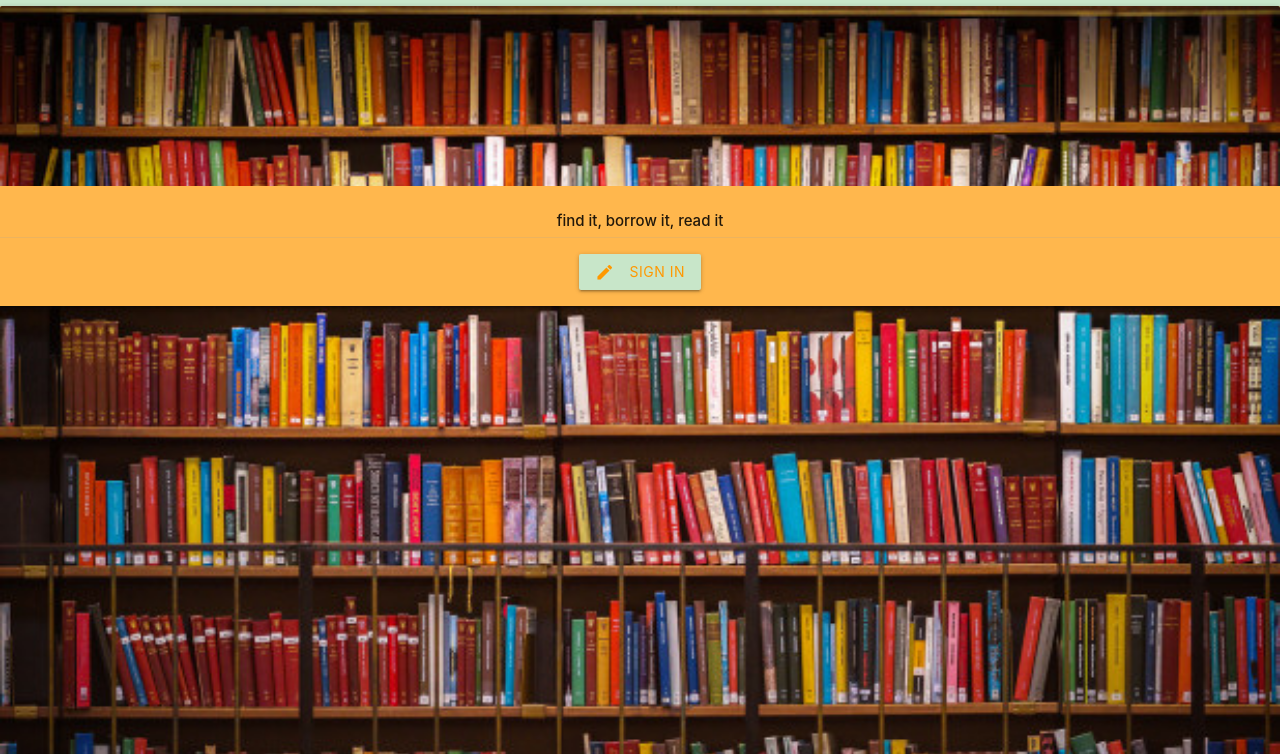
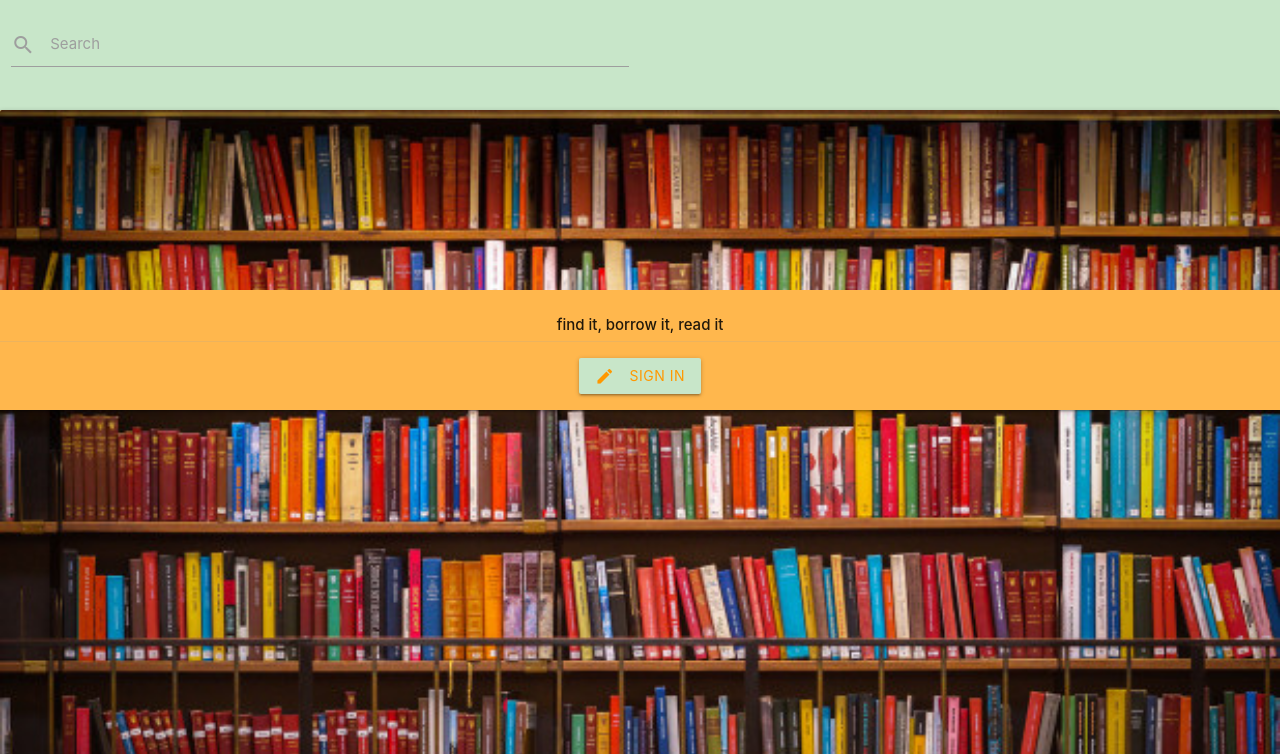
Before and after one commit to tbayasen/Project-2, a website: page app/public/pages/index.html in a window 1280 px wide. Shown: the part 130-884 px from the top of the page. Drawn offline with nearby package versions, Linux system fonts and the light colour scheme.

Commit message:
add searchbar

```diff
--- a/app/public/css/index.html
+++ b/app/public/pages/index.html
@@ -13,6 +13,12 @@
 
 <body class="green lighten-4">
     <h1 class="orange-text center-align">BOOK BUDDIES</h1>
+    <div class="row">
+        <div class="input-field col s6">
+            <input id="search" type="text" class="validate">
+            <label class="active" for="search"><i class="material-icons left">search</i>Search</label>
+        </div>
+    </div>
 
     <div class="card small orange lighten-2">
         <div class="card-image">
```
